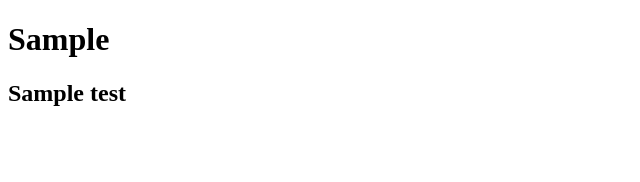
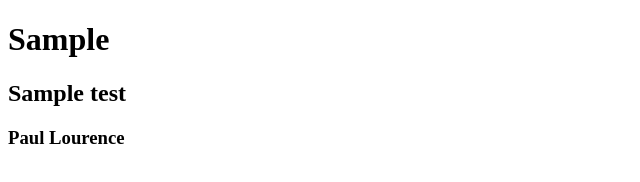
Before and after one commit to charlesbarandoc/test-github2, a plain HTML site: page index.html in a window 1280 px wide. Shown: the whole page, without its empty margins (0-640 px from the left). Drawn offline with Linux system fonts and the light colour scheme.

```diff
--- a/index.html
+++ b/index.html
@@ -8,5 +8,6 @@
 <body>
     <h1>Sample</h1>
     <h2>Sample test</h2>
+    <h3>Paul Lourence</h3>
 </body>
 </html>
```
